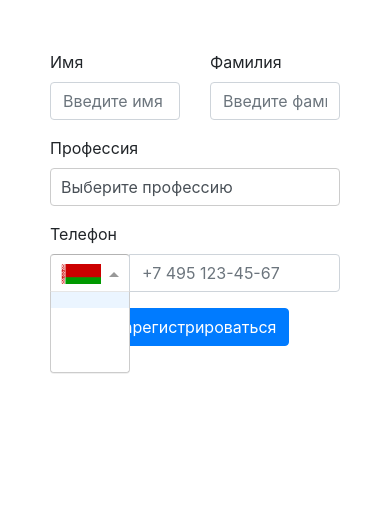
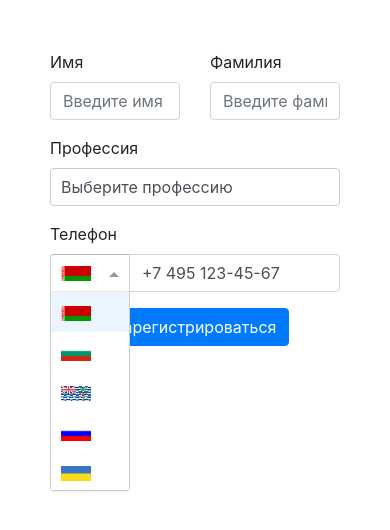
Before and after one commit to maksim-korzhov/register-form, a React (Create React App) app: page / in a window 390 px wide. Both pictures are taken after a click on the element 116 px from the left and 273 px from the top of the page. Shown: the top 530 px of the page. Built offline with nearby package versions, Linux system fonts and the light colour scheme; the HTML template or start-up script is replaced by a standard one.

Commit message:
Small style changes for phone input.

```diff
--- a/src/App.css
+++ b/src/App.css
@@ -12,13 +12,13 @@
 
 .Select-control,
 .Select-placeholder {
-    border-radius: .25rem;
     height: 38px;
     color: #495057;
     font-size: 1rem;
 }
 
 .Select-control {
+    border-radius: .25rem;
     line-height: 1.5;
 }
 
@@ -37,7 +37,11 @@
     width: 40px;
 }
 
-.form__phone .Select-control {
+.form__phone .Select-control,
+.form__phone .Select.is-pseudo-focused > .Select-control {
+    background: #ccc;
+    border-top-right-radius: 0;
+    border-bottom-right-radius: 0;
     width: 80px;
 }
 
@@ -45,6 +49,10 @@
     display: none;
 }
 
+.form__phone .Select-input input {
+    display: none !important;
+}
+
 .form__phone .Select.has-value.is-clearable.Select--single > .Select-control .Select-value {
     padding-right: 28px;
 }
--- a/src/App.js
+++ b/src/App.js
@@ -6,22 +6,60 @@ import 'react-select/dist/react-select.css';
 import './App.css';
 
 import bel from './img/belarus_l.png';
+import ind from './img/british_indian_ocean_territory_l.png';
+import bul from './img/bulgaria_l.png';
+import rus from './img/russia_l.png';
+import ukr from './img/ukraine_l.png';
 
 const CountryFlag = (props) => {
-    const countryFlagStyle = {
-        display: "block",
-        padding: "9px 25px 9px 10px",
-    };
-
     return (
-        <div className="Select-value" title={props.value}>
+        <div className="Select-value">
 				<span className="Select-value-label">
-                    <div className={ countryFlagStyle }>
-                        <img style={{ width: "40px" }} src={ props.value.pic } alt=""/>
+                    <div>
+                        <img style={{ width: "30px", height: "15px" }} src={ props.value.pic } alt=""/>
                     </div>
 				</span>
         </div>
     );
+};
+
+class CountryFlagOption extends Component {
+    constructor(props) {
+        super(props);
+
+        this.handleMouseDown = this.handleMouseDown.bind(this);
+        this.handleMouseEnter = this.handleMouseEnter.bind(this);
+        this.handleMouseMove = this.handleMouseMove.bind(this);
+    }
+
+    handleMouseDown (event) {
+        event.preventDefault();
+        event.stopPropagation();
+        this.props.onSelect(this.props.option, event);
+    }
+
+    handleMouseEnter (event) {
+        this.props.onFocus(this.props.option, event);
+    }
+
+    handleMouseMove (event) {
+        if (this.props.isFocused) return;
+        this.props.onFocus(this.props.option, event);
+    }
+
+    render() {
+        return (
+            <div className={ this.props.className }
+                 onMouseDown={ this.handleMouseDown }
+                 onMouseEnter={ this.handleMouseEnter }
+                 onMouseMove={ this.handleMouseMove }
+            >
+                <div>
+                    <img style={{ width: "30px", height: "15px" }} src={ this.props.option.pic } alt=""/>
+                </div>
+            </div>
+        );
+    }
 };
 
 class App extends Component {
@@ -114,18 +152,18 @@ class App extends Component {
                                         value={ countryValue }
                                         onChange={ this.handleCountrySelectChange }
                                         valueComponent={ CountryFlag }
-                                        focusedOption={ {value: 'bel', pic: bel}     }
+                                        optionComponent={ CountryFlagOption }
                                         options={[
                                             {value: 'bel', pic: bel},
-                                            {value: 'bul', pic: bel},
-                                            {value: 'ind', pic: bel},
-                                            {value: 'rus', pic: bel},
-                                            {value: 'urk', pic: bel}
+                                            {value: 'bul', pic: bul},
+                                            {value: 'ind', pic: ind},
+                                            {value: 'rus', pic: rus},
+                                            {value: 'ukr', pic: ukr}
                                         ]}
                                     />
 
                                 </div>
-                                <input type="text" className="form-control" placeholder="+7 495 123-45-67"/>
+                                <input type="text" className="form-control" value="+7 495 123-45-67" placeholder="+7 495 123-45-67"/>
                             </div>
                         </div>
                     </div>
```
